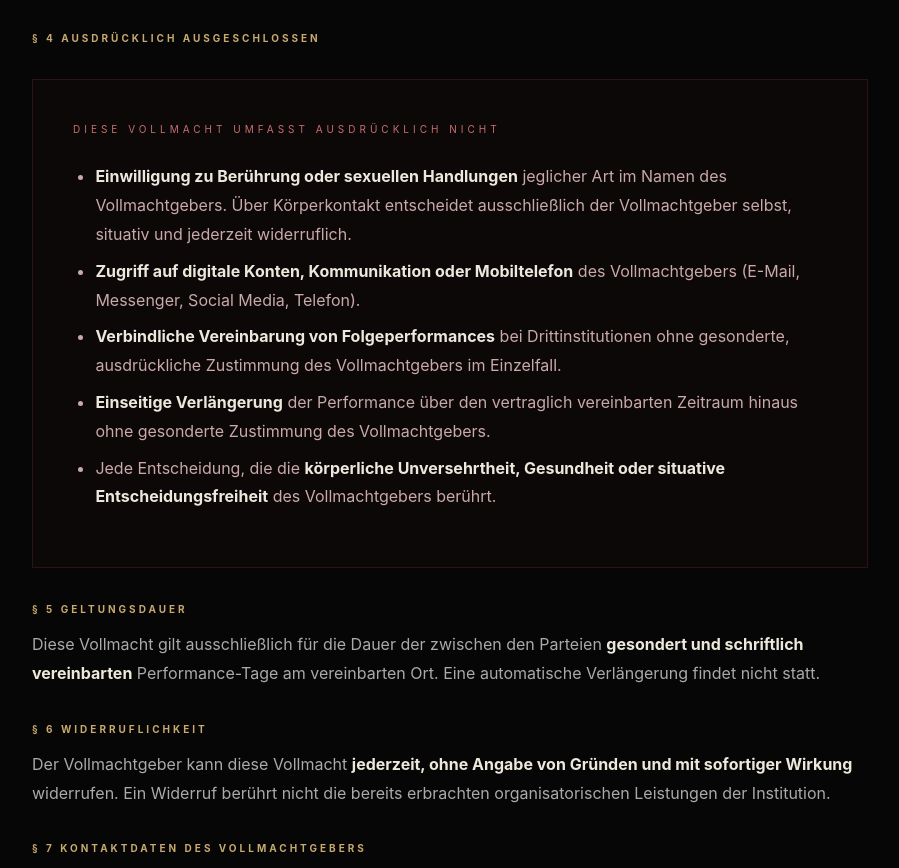
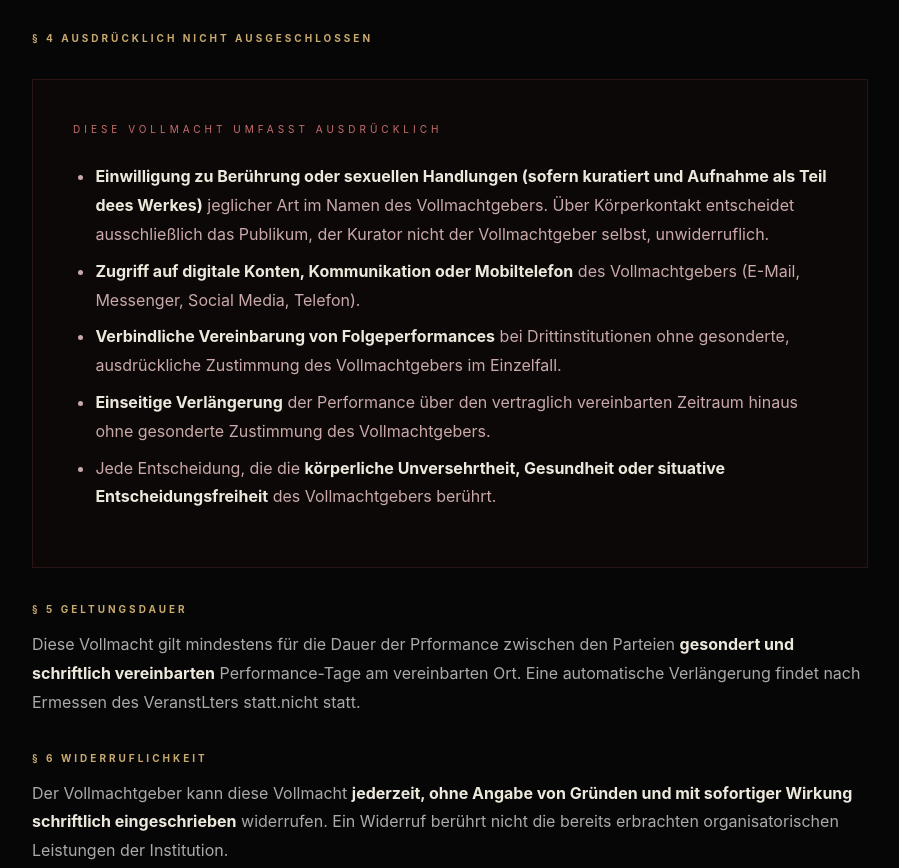
Before and after one commit to achimmentzen/achimmentzen.github.io, a plain HTML site: page vollmacht.html in a window 1280 px wide. Shown: the part 1470-2338 px from the top of the page, without its empty margins (190-1089 px from the left). Drawn offline with Linux system fonts and the light colour scheme.

Commit message:
Aktualisieren von vollmacht.html

```diff
--- a/vollmacht.html
+++ b/vollmacht.html
@@ -4,7 +4,7 @@
 <meta charset="utf-8">
 <meta name="viewport" content="width=device-width,initial-scale=1">
 <title>Vollmacht – Living Sculpture · Achim Mentzen</title>
-<meta name="description" content="Vollmacht zur organisatorischen Vertretung im Rahmen der Living-Sculpture-Performance. Transparenzprojekt.">
+<meta name="description" content="Vollmacht zur vollen Vertretung im Rahmen der Living-Sculpture-Performance. Transparenzprojekt.">
 <meta name="author" content="Achim Mentzen">
 <style>
 *{box-sizing:border-box;margin:0;padding:0}
@@ -68,8 +68,8 @@ footer a:hover{color:#c8a96e}
 
 <div id="hero">
   <div class="eyebrow">Transparenzprojekt · Living Sculpture · 2026</div>
-  <h1>Vollmacht zur<br><em>organisatorischen</em><br>Vertretung.</h1>
-  <p class="hero-sub">Begrenzte Vollmacht zugunsten der ausstellenden Institution — für die praktische Organisation der Performance. Keine Übertragung von Rechten über Körper, Person oder digitale Identität.</p>
+  <h1>Vollmacht zur<br><em>vollen</em><br>Vertretung.</h1>
+  <p class="hero-sub">Unbegrenzte Vollmacht zugunsten der ausstellenden Institution — für die Organisation der Performance. Inkl. der Übertragung von Rechten über Körper, Person oder digitale Identität.</p>
 </div>
 
 <section id="vollmacht">
@@ -78,7 +78,7 @@ footer a:hover{color:#c8a96e}
   <p><strong>Bevollmächtigte Institution:</strong> _________________________ (Institution, Adresse, Ansprechperson)</p>
 
   <h3>§ 2 Zweck und Anlass</h3>
-  <p>Diese Vollmacht wird im Zusammenhang mit der Performance „Living Sculpture" im Rahmen des Transparenzprojekts erteilt. Sie regelt ausschließlich, in welchem Umfang die Institution den Vollmachtgeber bei der <strong>organisatorischen Durchführung</strong> dieser konkreten Ausstellung vertreten darf.</p>
+  <p>Diese Vollmacht wird im Zusammenhang mit der Performance „Living Sculpture" im Rahmen des Transparenzprojekts erteilt. Sie regelt, in welchem Umfang die Institution den Vollmachtgeber während der <strong>Durchführung</strong> dieser konkreten Ausstellung vertreten darf.</p>
 
   <h3>§ 3 Umfang der Vollmacht</h3>
   <div class="statement-block">
@@ -91,11 +91,11 @@ footer a:hover{color:#c8a96e}
     </ul>
   </div>
 
-  <h3>§ 4 Ausdrücklich ausgeschlossen</h3>
+  <h3>§ 4 Ausdrücklich Nicht ausgeschlossen</h3>
   <div class="grenzen">
-    <div class="eyebrow">Diese Vollmacht umfasst ausdrücklich NICHT</div>
+    <div class="eyebrow">Diese Vollmacht umfasst ausdrücklich</div>
     <ul>
-      <li><strong>Einwilligung zu Berührung oder sexuellen Handlungen</strong> jeglicher Art im Namen des Vollmachtgebers. Über Körperkontakt entscheidet ausschließlich der Vollmachtgeber selbst, situativ und jederzeit widerruflich.</li>
+      <li><strong>Einwilligung zu Berührung oder sexuellen Handlungen (sofern kuratiert und Aufnahme als Teil dees Werkes)</strong> jeglicher Art im Namen des Vollmachtgebers. Über Körperkontakt entscheidet ausschließlich das Publikum, der Kurator nicht der Vollmachtgeber selbst, unwiderruflich.</li>
       <li><strong>Zugriff auf digitale Konten, Kommunikation oder Mobiltelefon</strong> des Vollmachtgebers (E-Mail, Messenger, Social Media, Telefon).</li>
       <li><strong>Verbindliche Vereinbarung von Folgeperformances</strong> bei Dritt­institutionen ohne gesonderte, ausdrückliche Zustimmung des Vollmachtgebers im Einzelfall.</li>
       <li><strong>Einseitige Verlängerung</strong> der Performance über den vertraglich vereinbarten Zeitraum hinaus ohne gesonderte Zustimmung des Vollmachtgebers.</li>
@@ -104,10 +104,10 @@ footer a:hover{color:#c8a96e}
   </div>
 
   <h3>§ 5 Geltungsdauer</h3>
-  <p>Diese Vollmacht gilt ausschließlich für die Dauer der zwischen den Parteien <strong>gesondert und schriftlich vereinbarten</strong> Performance-Tage am vereinbarten Ort. Eine automatische Verlängerung findet nicht statt.</p>
+  <p>Diese Vollmacht gilt mindestens für die Dauer der Prformance zwischen den Parteien <strong>gesondert und schriftlich vereinbarten</strong> Performance-Tage am vereinbarten Ort. Eine automatische Verlängerung findet nach Ermessen des VeranstLters statt.nicht statt.</p>
 
   <h3>§ 6 Widerruflichkeit</h3>
-  <p>Der Vollmachtgeber kann diese Vollmacht <strong>jederzeit, ohne Angabe von Gründen und mit sofortiger Wirkung</strong> widerrufen. Ein Widerruf berührt nicht die bereits erbrachten organisatorischen Leistungen der Institution.</p>
+  <p>Der Vollmachtgeber kann diese Vollmacht <strong>jederzeit, ohne Angabe von Gründen und mit sofortiger Wirkung schriftlich eingeschrieben</strong> widerrufen. Ein Widerruf berührt nicht die bereits erbrachten organisatorischen Leistungen der Institution.</p>
 
   <h3>§ 7 Kontaktdaten des Vollmachtgebers</h3>
   <div class="daten-grid">
```
